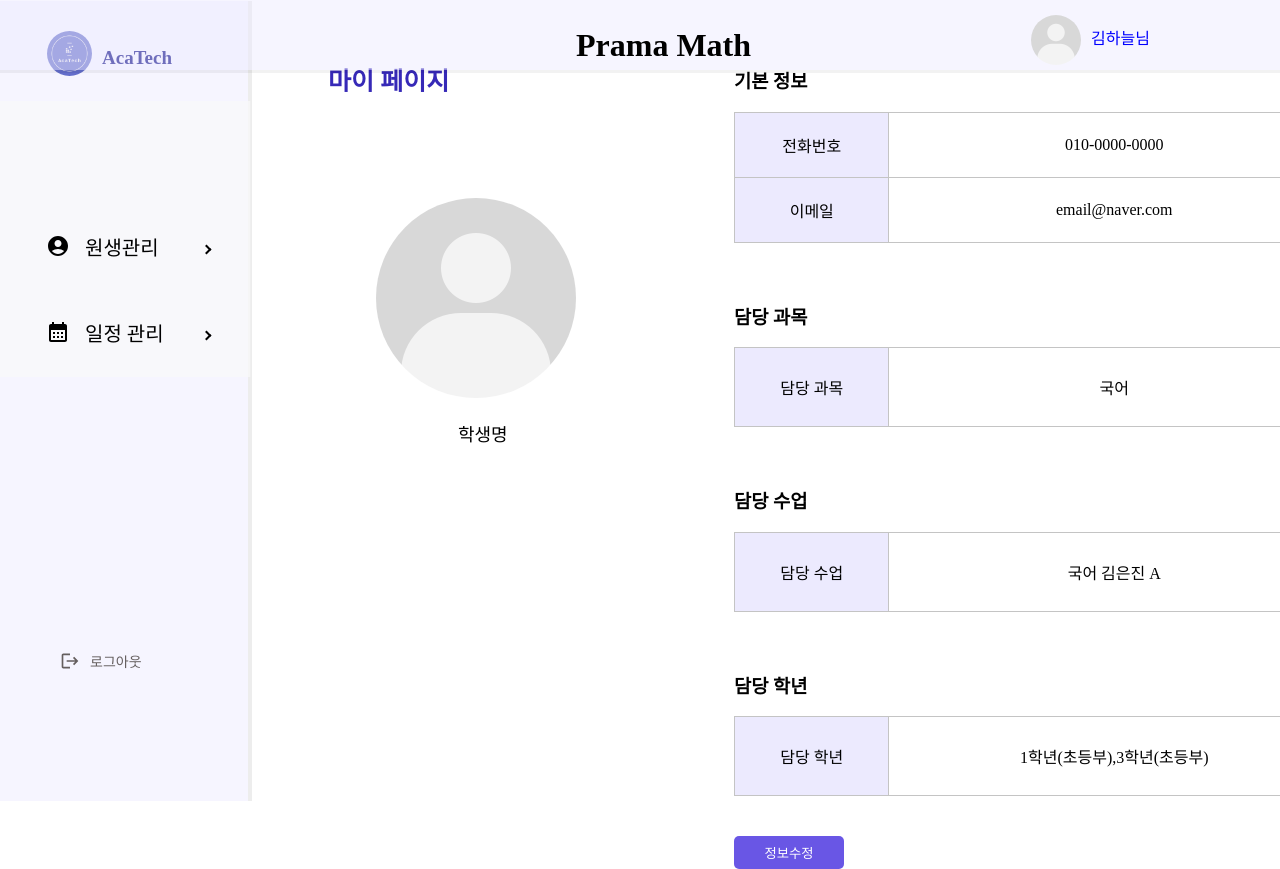
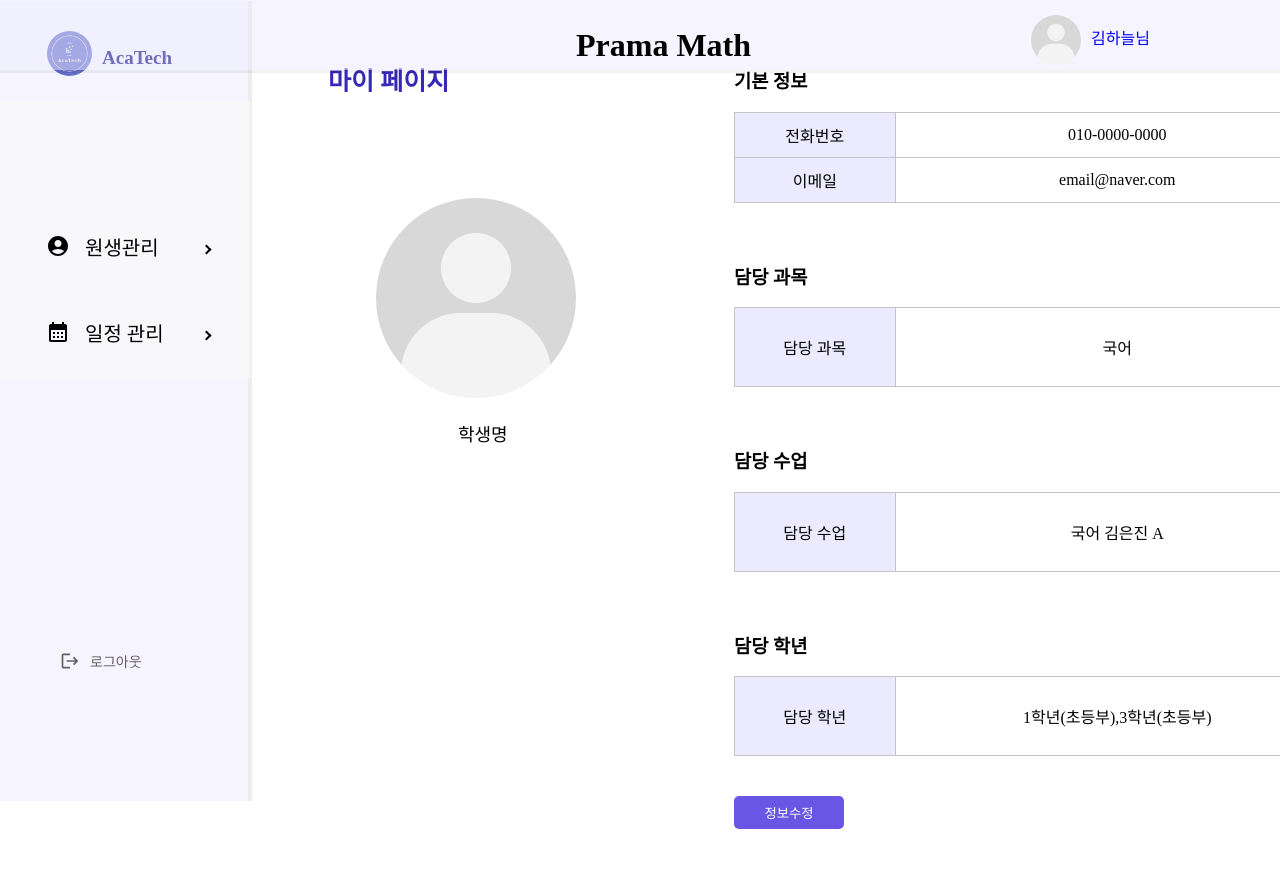
Before and after one commit to AcaTechProject/frontend, a Next.js app: page /Mypage in a window 1280 px wide. Shown: the top 869 px of the page. After the commit the page ends 829 px from the top, so only its background shows below. Built offline with nearby package versions, Linux system fonts and the light colour scheme.

Commit message:
design: CSS 테이블 컴포넌트 변경

```diff
--- a/app/components/Table.jsx
+++ b/app/components/Table.jsx
@@ -12,8 +12,8 @@ const Tr = styled.tr`
 `;
 const FirstTd = styled.td`
   border: 1px solid #c4c4c4;
-  padding: 20px 5px;
-  width: 120px;
+  padding: 10px 5px;
+  width: 127px;
   background: #eceafe;
   text-align: center;
 `;
```
